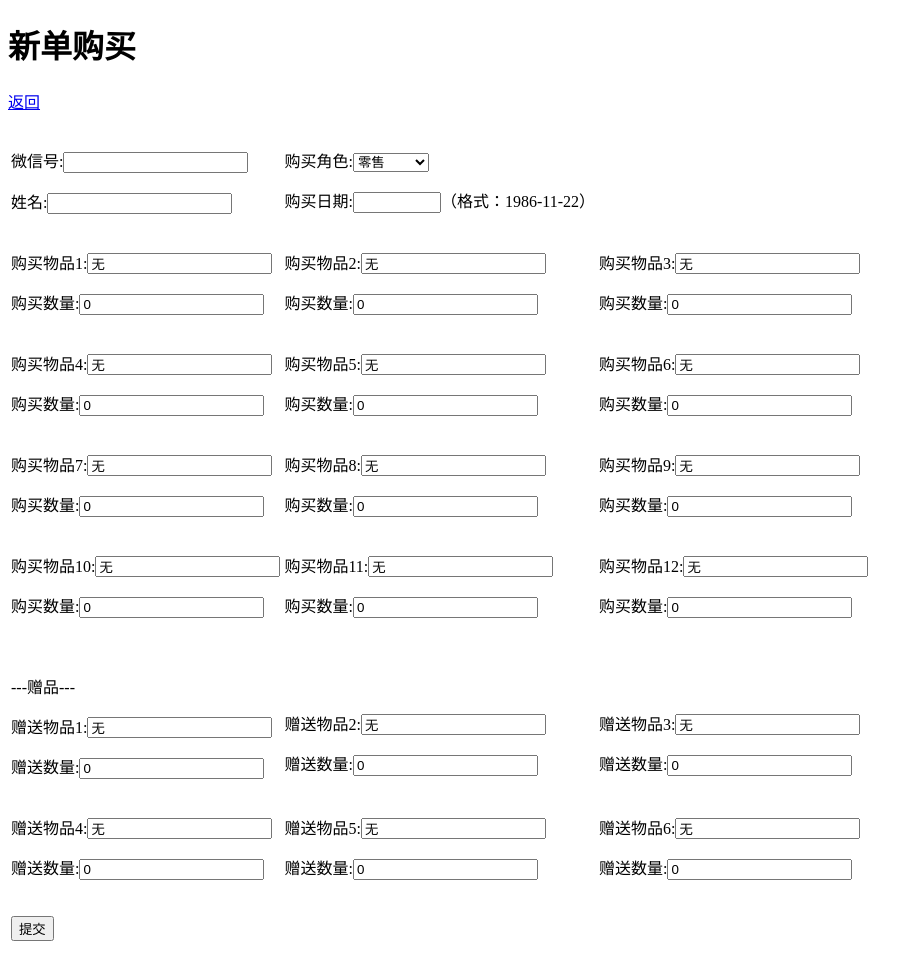
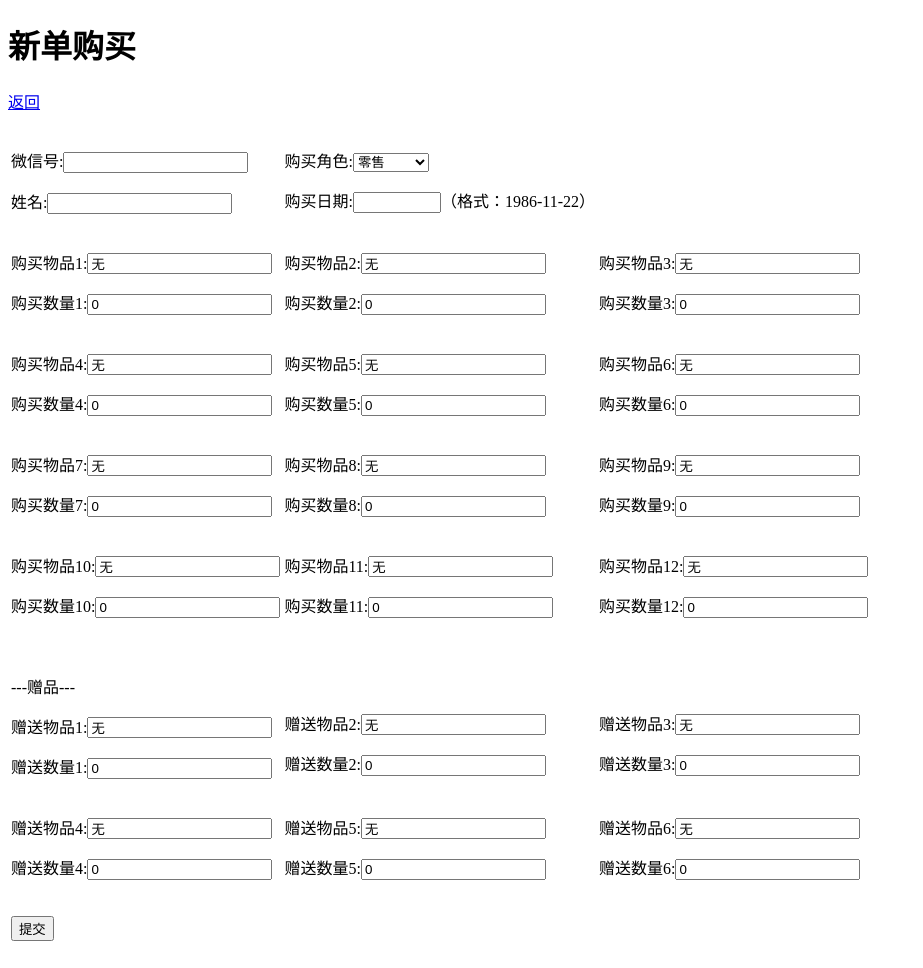
Before and after one commit to levycui/xiyun, a Python web app: template templates/order.html in a window 1280 px wide. Shown: the whole page, without its empty margins (0-923 px from the left). Run offline with Jinja, Linux system fonts and the light colour scheme; the template is opened without the code that fills it, so the values that code supplies are empty.

Commit message:
chanpin buy

```diff
--- a/handlers/querylist.py
+++ b/handlers/querylist.py
@@ -7,7 +7,7 @@ from methods.db import *
 class QueryListHandler(tornado.web.RequestHandler):
 
     def showAllBlog(self):
-        cur.execute('select uid,weixinname,username,sex,age,product,pnum,gift,gnum,udate from buy')
+        cur.execute('select uid,weixinname,username,roleid,product1,pnum1,product2,pnum2,product3,pnum3,product4,pnum4,product5,pnum5,product6,pnum6,product7,pnum7,product8,pnum8,product9,pnum9,product10,pnum10,product11,pnum11,product12,pnum12,gift1,gnum1,gift2,gnum2,gift3,gnum3,gift4,gnum4,gift5,gnum5,gift6,gnum6,udate from buy')
         tmp = cur.fetchall()
         return tmp[::-1]
 
--- a/methods/insertdb.py
+++ b/methods/insertdb.py
@@ -4,9 +4,9 @@
 from db import *
 
 #购买新增
-def insert_table(table, weixinname, username, sex, age, product, pnum, gift, gnum, udate):
+def insert_table(table, weixinname, username, roleid, product1, pnum1, product2, pnum2,product3, pnum3,product4, pnum4,product5, pnum5,product6, pnum6,product7, pnum7,product8, pnum8,product9, pnum9,product10, pnum10,product11, pnum11,product12, pnum12,gift1, gnum1,gift2, gnum2,gift3, gnum3,gift4, gnum4,gift5, gnum5,gift6, gnum6, udate):
     # sql = "insert " + column + " from " + table + " where " + condition + "='" + value + "'"
-    sql = "insert into " + table + "(weixinname,username,sex,age,product,pnum,gift,gnum,udate) values('" + weixinname + "','" + username + "','" + sex + "','" + age + "','" + product + "','" + pnum + "','" + gift + "','" + gnum + "','" + udate + "')"
+    sql = "insert into " + table + "(weixinname,username,roleid,product1,pnum1,product2,pnum2,product3,pnum3,product4,pnum4,product5,pnum5,product6,pnum6,product7,pnum7,product8,pnum8,product9,pnum9,product10,pnum10,product11,pnum11,product12,pnum12,gift1,gnum1,gift2,gnum2,gift3,gnum3,gift4,gnum4,gift5,gnum5,gift6,gnum6,udate) values('" + weixinname + "','" + username + "','" + roleid + "','" + product1 + "','" + pnum1 + "','" + product2 + "','" + pnum2 + "','" + product3 + "','" + pnum3 + "','" + product4 + "','" + pnum4 + "','" + product5 + "','" + pnum5 + "','" + product6 + "','" + pnum6 + "','" + product7 + "','" + pnum7 + "','" + product8 + "','" + pnum8 + "','" + product9 + "','" + pnum9 + "','" + product10 + "','" + pnum10 + "','" + product11 + "','" + pnum11 + "','" + product12 + "','" + pnum12 + "','" + gift1 + "','" + gnum1 + "','" + gift2 + "','" + gnum2 + "','" + gift3 + "','" + gnum3 + "','" + gift4 + "','" + gnum4 + "','" + gift5 + "','" + gnum5 + "','" + gift6 + "','" + gnum6 + "','" + udate + "')"
     cur.execute(sql)
     lines = cur.fetchall()
     conn.commit()
--- a/templates/index.html
+++ b/templates/index.html
@@ -20,7 +20,7 @@
     </br>
     </br>
     </br>
-    <p style="font-size: 14px;">希芸智能V1.0.0版本</p>
+    <p style="font-size: 14px;">希芸微智V0.1.0版本</p>
 </form>
 </body>
 </html>
--- a/templates/order.html
+++ b/templates/order.html
@@ -14,13 +14,12 @@
             </td>
             <td>
 
-                <p><span>购买角色:</span><select name="sex" id="sex">
+                <p><span>购买角色:</span><select name="roleid" id="roleid">
                     <option value="0">零售</option>
                     <option value="1">特约</option>
                     <option value="2">二级代理</option>
                     <option value="3">一级代理</option>
                     <option value="4">总代</option>
-                    <option value="5">战略</option>
                 </select>
                 </p>
                 <p><span>购买日期:</span><input type="text" style="width:80px" id="udate" name="udate"/>（格式：1986-11-22）</p>
@@ -30,68 +29,68 @@
         <tr>
             <td>
                 <p><span>购买物品1:</span><input type="text" id="product1" name="product1" value="无"/></p>
-                <p><span>购买数量:</span><input type="text" id="pnum1" name="pnum1" value="0"/></p>
+                <p><span>购买数量1:</span><input type="text" id="pnum1" name="pnum1" value="0"/></p>
             </td>
 
             <td>
                 <p><span>购买物品2:</span><input type="text" id="product2" name="product2" value="无"/></p>
-                <p><span>购买数量:</span><input type="text" id="pnum2" name="pnum2" value="0"/></p>
+                <p><span>购买数量2:</span><input type="text" id="pnum2" name="pnum2" value="0"/></p>
             </td>
 
             <td>
-                <p><span>购买物品3:</span><input type="text" id="product2" name="product3" value="无"/></p>
-                <p><span>购买数量:</span><input type="text" id="pnum2" name="pnum3" value="0"/></p>
+                <p><span>购买物品3:</span><input type="text" id="product3" name="product3" value="无"/></p>
+                <p><span>购买数量3:</span><input type="text" id="pnum3" name="pnum3" value="0"/></p>
             </td>
         </tr>
         <tr>
             <td>
-                <p><span>购买物品4:</span><input type="text" id="product1" name="product4" value="无"/></p>
-                <p><span>购买数量:</span><input type="text" id="pnum1" name="pnum4" value="0"/></p>
+                <p><span>购买物品4:</span><input type="text" id="product4" name="product4" value="无"/></p>
+                <p><span>购买数量4:</span><input type="text" id="pnum4" name="pnum4" value="0"/></p>
             </td>
 
             <td>
-                <p><span>购买物品5:</span><input type="text" id="product2" name="product5" value="无"/></p>
-                <p><span>购买数量:</span><input type="text" id="pnum2" name="pnum5" value="0"/></p>
+                <p><span>购买物品5:</span><input type="text" id="product5" name="product5" value="无"/></p>
+                <p><span>购买数量5:</span><input type="text" id="pnum5" name="pnum5" value="0"/></p>
             </td>
 
             <td>
-                <p><span>购买物品6:</span><input type="text" id="product2" name="product6" value="无"/></p>
-                <p><span>购买数量:</span><input type="text" id="pnum2" name="pnum6" value="0"/></p>
+                <p><span>购买物品6:</span><input type="text" id="product6" name="product6" value="无"/></p>
+                <p><span>购买数量6:</span><input type="text" id="pnum6" name="pnum6" value="0"/></p>
             </td>
 
         </tr>
         <tr>
             <td>
-                <p><span>购买物品7:</span><input type="text" id="product1" name="product7" value="无"/></p>
-                <p><span>购买数量:</span><input type="text" id="pnum1" name="pnum7" value="0"/></p>
+                <p><span>购买物品7:</span><input type="text" id="product7" name="product7" value="无"/></p>
+                <p><span>购买数量7:</span><input type="text" id="pnum7" name="pnum7" value="0"/></p>
             </td>
 
             <td>
-                <p><span>购买物品8:</span><input type="text" id="product2" name="product8" value="无"/></p>
-                <p><span>购买数量:</span><input type="text" id="pnum2" name="pnum8" value="0"/></p>
+                <p><span>购买物品8:</span><input type="text" id="product8" name="product8" value="无"/></p>
+                <p><span>购买数量8:</span><input type="text" id="pnum8" name="pnum8" value="0"/></p>
             </td>
 
             <td>
-                <p><span>购买物品9:</span><input type="text" id="product2" name="product9" value="无"/></p>
-                <p><span>购买数量:</span><input type="text" id="pnum2" name="pnum9" value="0"/></p>
+                <p><span>购买物品9:</span><input type="text" id="product9" name="product9" value="无"/></p>
+                <p><span>购买数量9:</span><input type="text" id="pnum9" name="pnum9" value="0"/></p>
             </td>
 
 
         </tr>
         <tr>
             <td>
-                <p><span>购买物品10:</span><input type="text" id="product1" name="product10" value="无"/></p>
-                <p><span>购买数量:</span><input type="text" id="pnum1" name="pnum10" value="0"/></p>
+                <p><span>购买物品10:</span><input type="text" id="product10" name="product10" value="无"/></p>
+                <p><span>购买数量10:</span><input type="text" id="pnum10" name="pnum10" value="0"/></p>
             </td>
 
             <td>
-                <p><span>购买物品11:</span><input type="text" id="product2" name="product11" value="无"/></p>
-                <p><span>购买数量:</span><input type="text" id="pnum2" name="pnum11" value="0"/></p>
+                <p><span>购买物品11:</span><input type="text" id="product11" name="product11" value="无"/></p>
+                <p><span>购买数量11:</span><input type="text" id="pnum11" name="pnum11" value="0"/></p>
             </td>
 
             <td>
-                <p><span>购买物品12:</span><input type="text" id="product2" name="product12" value="无"/></p>
-                <p><span>购买数量:</span><input type="text" id="pnum2" name="pnum12" value="0"/></p>
+                <p><span>购买物品12:</span><input type="text" id="product12" name="product12" value="无"/></p>
+                <p><span>购买数量12:</span><input type="text" id="pnum12" name="pnum12" value="0"/></p>
             </td>
 
 
@@ -103,39 +102,39 @@
                 </br>
                 ---赠品---
                 <p><span>赠送物品1:</span><input type="text" id="gift1" name="gift1" value="无"/></p>
-                <p><span>赠送数量:</span><input type="text" id="gnum1" name="gnum1" value="0"/></p>
+                <p><span>赠送数量1:</span><input type="text" id="gnum1" name="gnum1" value="0"/></p>
             </td>
             <td>
                 </br>
                 </br>
                 </br>
                 <p><span>赠送物品2:</span><input type="text" id="gift2" name="gift2" value="无"/></p>
-                <p><span>赠送数量:</span><input type="text" id="gnum2" name="gnum2" value="0"/></p>
+                <p><span>赠送数量2:</span><input type="text" id="gnum2" name="gnum2" value="0"/></p>
             </td>
 
             <td>
                                 </br>
                 </br>
                 </br>
-                <p><span>赠送物品3:</span><input type="text" id="gift2" name="gift3" value="无"/></p>
-                <p><span>赠送数量:</span><input type="text" id="gnum2" name="gnum3" value="0"/></p>
+                <p><span>赠送物品3:</span><input type="text" id="gift3" name="gift3" value="无"/></p>
+                <p><span>赠送数量3:</span><input type="text" id="gnum3" name="gnum3" value="0"/></p>
             </td>
 
         </tr>
 
         <tr>
             <td>
-                <p><span>赠送物品4:</span><input type="text" id="gift1" name="gift4" value="无"/></p>
-                <p><span>赠送数量:</span><input type="text" id="gnum1" name="gnum4" value="0"/></p>
+                <p><span>赠送物品4:</span><input type="text" id="gift4" name="gift4" value="无"/></p>
+                <p><span>赠送数量4:</span><input type="text" id="gnum4" name="gnum4" value="0"/></p>
             </td>
             <td>
-                <p><span>赠送物品5:</span><input type="text" id="gift2" name="gift5" value="无"/></p>
-                <p><span>赠送数量:</span><input type="text" id="gnum2" name="gnum5" value="0"/></p>
+                <p><span>赠送物品5:</span><input type="text" id="gift5" name="gift5" value="无"/></p>
+                <p><span>赠送数量5:</span><input type="text" id="gnum5" name="gnum5" value="0"/></p>
             </td>
 
             <td>
-                <p><span>赠送物品6:</span><input type="text" id="gift2" name="gift6" value="无"/></p>
-                <p><span>赠送数量:</span><input type="text" id="gnum2" name="gnum6" value="0"/></p>
+                <p><span>赠送物品6:</span><input type="text" id="gift6" name="gift6" value="无"/></p>
+                <p><span>赠送数量6:</span><input type="text" id="gnum6" name="gnum6" value="0"/></p>
             </td>
 
         </tr>
--- a/templates/querylist.html
+++ b/templates/querylist.html
@@ -5,7 +5,7 @@
 <h1>订单查询</h1>
 
 <form method="POST" action="/queryupdate">
-      <p><a href="/">返回</a> 注：0代表女，1代表男</p>
+      <p><a href="/">返回</a> 注：购买角色 0代表零售，1代表特约，二级代理，3代表一级代理，4代表总代</p>
     <p><span>订单修改(订单编号):</span><input type="text" style="width:50px" id="orderid" name="orderid"/>
         <input type="submit" value="修改" id="commit"/>
     </p>
@@ -16,7 +16,8 @@
     {% for i in blogs %}
         <tr>
         <td>
-    <p><span style="color: blue; ">【订单编号：{{ i[0] }}】</span> 【微信号：{{ i[1] }}】 【姓名：{{ i[2] }}】 【性别：{{ i[3] }}】 【年龄：{{ i[4] }}】 【购买物品1：{{ i[5] }}】 【购买数量：{{ i[6] }}】 【赠送物品1：{{ i[7] }}】 【赠送数量：{{ i[8] }}】【购买日期：{{ i[9] }}】
+    <p><span style="color: blue; ">【订单编号：{{ i[0] }}】 【微信号：{{ i[1] }}】 【姓名：{{ i[2] }}】 【购买角色：{{ i[3] }}】 【购买日期：{{ i[40] }}】</span>
+        <br>【购买物品1：{{ i[4] }}】 【购买数量1：{{ i[5] }}】 【购买物品2：{{ i[6] }}】 【购买数量2：{{ i[7] }}】【购买物品3：{{ i[8] }}】 【购买数量3：{{ i[9] }}】【购买物品4：{{ i[10] }}】 【购买数量4：{{ i[11] }}】【购买物品5：{{ i[12] }}】 【购买数量5：{{ i[13] }}】【购买物品6：{{ i[14] }}】 【购买数量6：{{ i[15] }}】【购买物品7：{{ i[16] }}】 【购买数量7：{{ i[17] }}】【购买物品8：{{ i[18] }}】 【购买数量8：{{ i[19] }}】【购买物品9：{{ i[20] }}】 【购买数量9：{{ i[21] }}】【购买物品10：{{ i[22] }}】 【购买数量10：{{ i[23] }}】【购买物品11：{{ i[24] }}】 【购买数量11：{{ i[25] }}】【购买物品12：{{ i[26] }}】 【购买数量12：{{ i[27] }}】 【赠送物品1：{{ i[28] }}】 【赠送数量1：{{ i[29] }}】 【赠送物品2：{{ i[30] }}】 【赠送数量2：{{ i[31] }}】 【赠送物品3：{{ i[32] }}】 【赠送数量3：{{ i[33] }}】 【赠送物品4：{{ i[34] }}】 【赠送数量4：{{ i[35] }}】 【赠送物品5：{{ i[36] }}】 【赠送数量5：{{ i[37] }}】 【赠送物品6：{{ i[38] }}】 【赠送数量6：{{ i[39] }}】
     </p>
         </td>
         </tr>
```
Also changed, not shown: handlers/order.py (+39 -8 lines), 3 other files.
